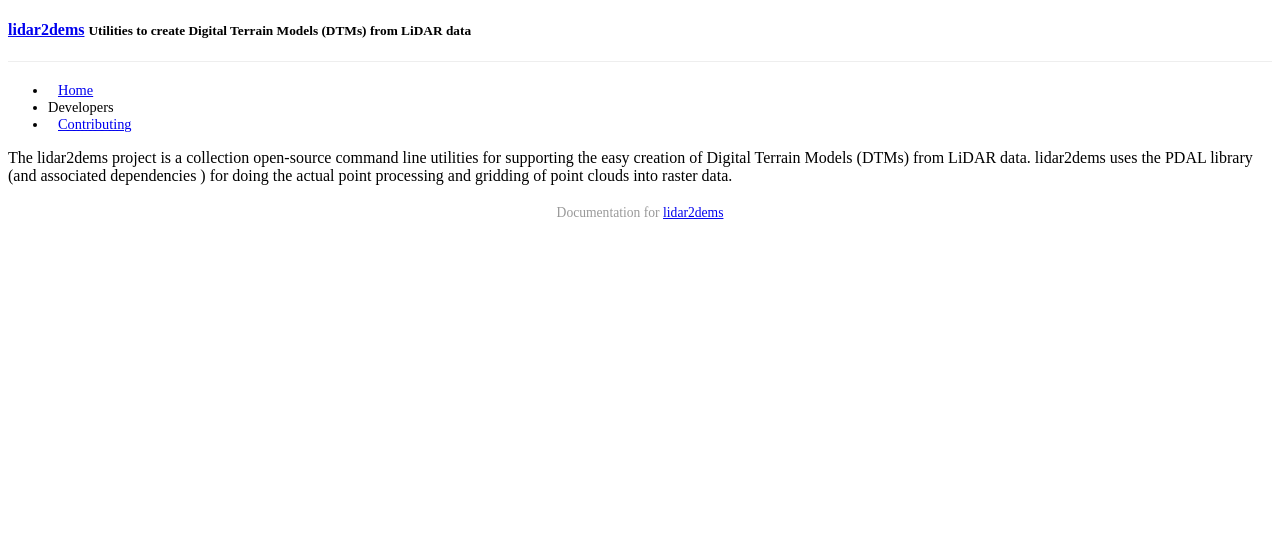
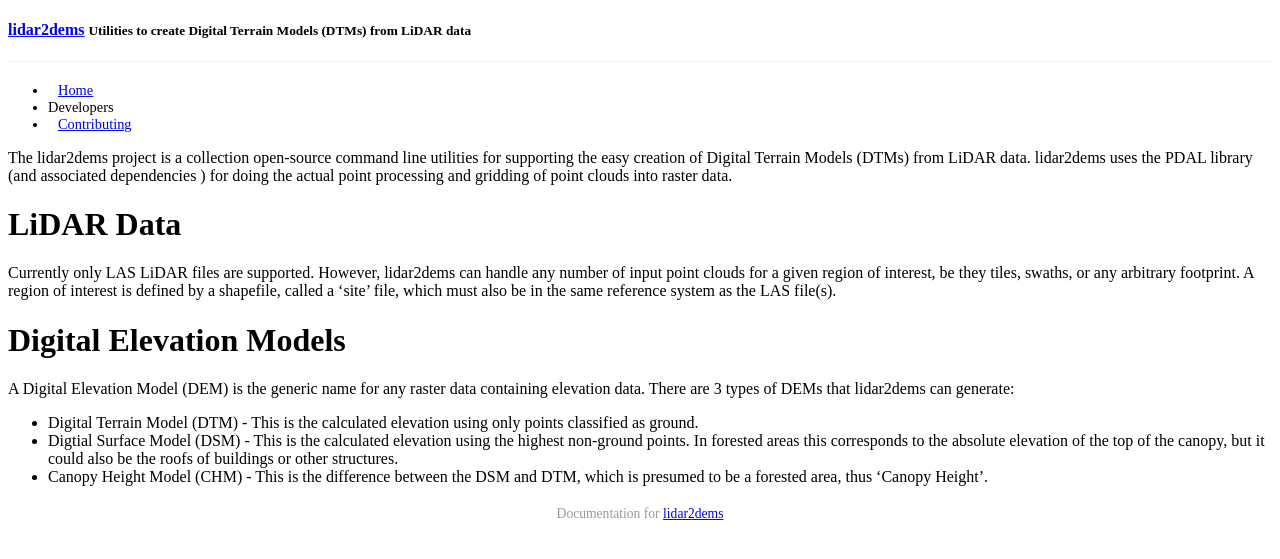
Before and after one commit to Applied-GeoSolutions/lidar2dems, a Jekyll site: the page built from index.md, in a window 1280 px wide. Shown: the top 559 px of the page. Built offline with Jekyll 4.4.1, drawn with Linux system fonts in a browser that asks for light colours; Markdown is read by kramdown in place of the engine named in the settings; a style sheet for code colours, icons or effects is not loaded.

Commit message:
updated intro

```diff
--- a/index.md
+++ b/index.md
@@ -6,3 +6,12 @@
 The lidar2dems project is a collection open-source command line utilities for supporting the easy creation of
  Digital Terrain Models (DTMs) from LiDAR data. lidar2dems uses the PDAL library (and associated dependencies
 ) for doing the actual point processing and gridding of point clouds into raster data.
+
+# LiDAR Data
+Currently only LAS LiDAR files are supported. However, lidar2dems can handle any number of input point clouds for a given region of interest, be they tiles, swaths, or any arbitrary footprint. A region of interest is defined by a shapefile, called a 'site' file, which must also be in the same reference system as the LAS file(s).
+
+# Digital Elevation Models
+A Digital Elevation Model (DEM) is the generic name for any raster data containing elevation data. There are 3 types of DEMs that lidar2dems can generate:
+* Digital Terrain Model (DTM) - This is the calculated elevation using only points classified as ground.
+* Digtial Surface Model (DSM) - This is the calculated elevation using the highest non-ground points. In forested areas this corresponds to the absolute elevation of the top of the canopy, but it could also be the roofs of buildings or other structures.
+* Canopy Height Model (CHM) - This is the difference between the DSM and DTM, which is presumed to be a forested area, thus 'Canopy Height'.
```
